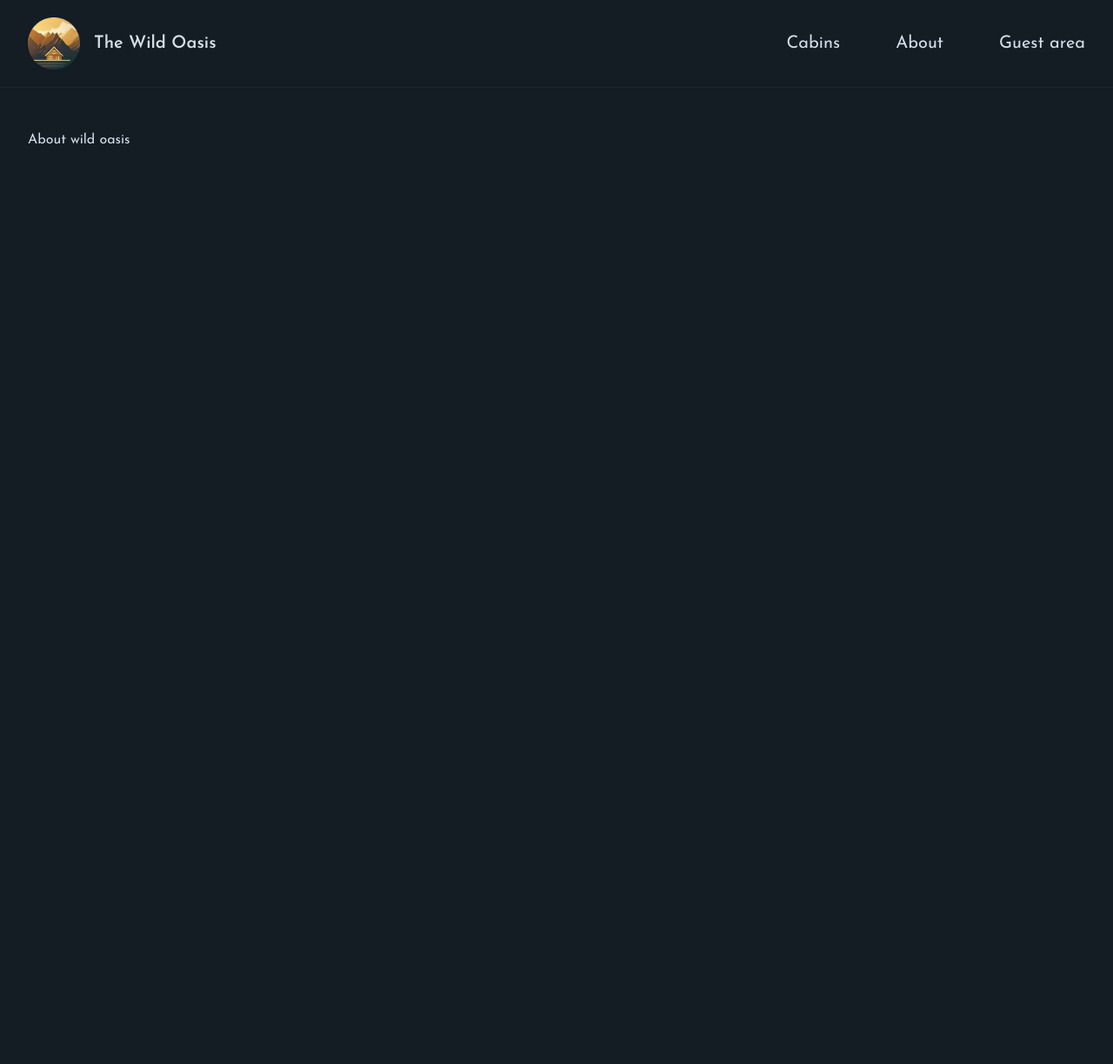
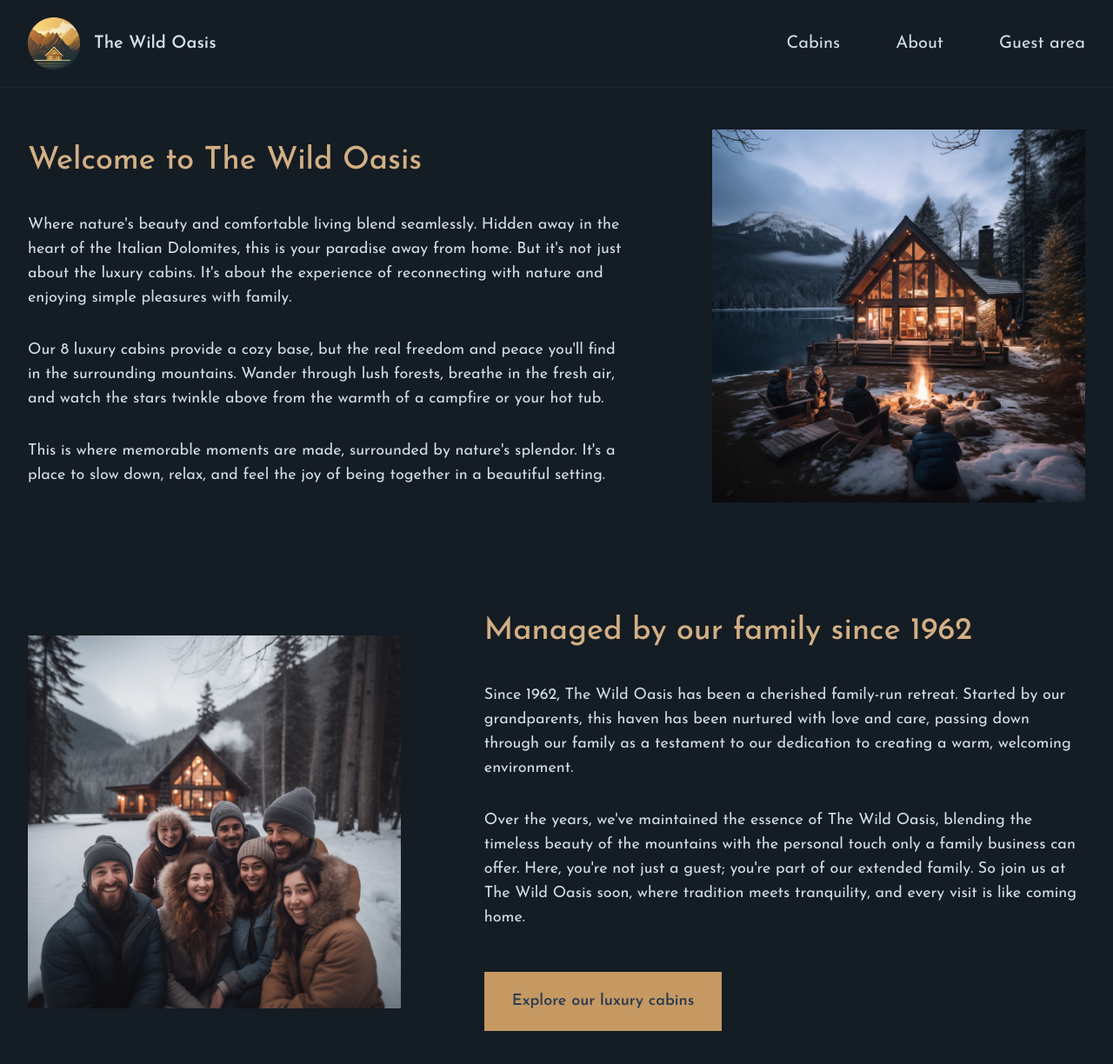
Before and after one commit to SabinaCristea/wild-oasis-nextjs, a Next.js app: page /about in a window 1280 px wide. Shown: the top 1224 px of the page at 87% size. Before the commit the page ends 800 px from the top, so only its background shows below. Built offline with nearby package versions, Linux system fonts and the light colour scheme.

Commit message:
Built home page, built about page with responsive images

```diff
--- a/app/about/page.js
+++ b/app/about/page.js
@@ -1,7 +1,86 @@
-export const metadata = {
-  title: "About",
-};
+import Image from "next/image";
+import image1 from "@/public/about-1.jpg";
+import image2 from "@/public/about-2.jpg";
 
 export default function Page() {
-  return <h1>About wild oasis</h1>;
+  return (
+    <div className="grid grid-cols-5 gap-x-24 gap-y-32 text-lg items-center">
+      <div className="col-span-3">
+        <h1 className="text-4xl mb-10 text-accent-400 font-medium">
+          Welcome to The Wild Oasis
+        </h1>
+
+        <div className="space-y-8">
+          <p>
+            Where nature&apos;s beauty and comfortable living blend seamlessly.
+            Hidden away in the heart of the Italian Dolomites, this is your
+            paradise away from home. But it&apos;s not just about the luxury
+            cabins. It&apos;s about the experience of reconnecting with nature
+            and enjoying simple pleasures with family.
+          </p>
+          <p>
+            Our 8 luxury cabins provide a cozy base, but the real freedom and
+            peace you&apos;ll find in the surrounding mountains. Wander through
+            lush forests, breathe in the fresh air, and watch the stars twinkle
+            above from the warmth of a campfire or your hot tub.
+          </p>
+          <p>
+            This is where memorable moments are made, surrounded by
+            nature&apos;s splendor. It&apos;s a place to slow down, relax, and
+            feel the joy of being together in a beautiful setting.
+          </p>
+        </div>
+      </div>
+
+      <div className="col-span-2">
+        <Image
+          src={image1}
+          alt="Family sitting around a fire pit in front of cabin"
+          placeholder="blur"
+          quality={80}
+        />
+      </div>
+
+      <div className="aspect-square col-span-2 relative">
+        <Image
+          src="/about-2.jpg"
+          fill
+          className="object-cover"
+          alt="Family that manages The Wild Oasis"
+        />
+      </div>
+
+      <div className="col-span-3">
+        <h1 className="text-4xl mb-10 text-accent-400 font-medium">
+          Managed by our family since 1962
+        </h1>
+
+        <div className="space-y-8">
+          <p>
+            Since 1962, The Wild Oasis has been a cherished family-run retreat.
+            Started by our grandparents, this haven has been nurtured with love
+            and care, passing down through our family as a testament to our
+            dedication to creating a warm, welcoming environment.
+          </p>
+          <p>
+            Over the years, we&apos;ve maintained the essence of The Wild Oasis,
+            blending the timeless beauty of the mountains with the personal
+            touch only a family business can offer. Here, you&apos;re not just a
+            guest; you&apos;re part of our extended family. So join us at The
+            Wild Oasis soon, where tradition meets tranquility, and every visit
+            is like coming home.
+          </p>
+
+          <div>
+            <a
+              href="/cabins"
+              className="inline-block mt-4 bg-accent-500 px-8 py-5 text-primary-800 text-lg font-semibold hover:bg-accent-600 transition-all"
+            >
+              Explore our luxury cabins
+            </a>
+          </div>
+        </div>
+      </div>
+    </div>
+  );
 }
--- a/app/cabins/page.js
+++ b/app/cabins/page.js
@@ -1,13 +1,30 @@
-import Counter from "@/app/_components/Counter";
-
-export const metadata = {
-  title: "Cabins",
-};
+import CabinCard from "@/app/_components/CabinCard";
 
 export default function Page() {
+  // CHANGE
+  const cabins = [];
+
   return (
     <div>
-      <h1>Cabins Page</h1>
+      <h1 className="text-4xl mb-5 text-accent-400 font-medium">
+        Our Luxury Cabins
+      </h1>
+      <p className="text-primary-200 text-lg mb-10">
+        Cozy yet luxurious cabins, located right in the heart of the Italian
+        Dolomites. Imagine waking up to beautiful mountain views, spending your
+        days exploring the dark forests around, or just relaxing in your private
+        hot tub under the stars. Enjoy nature&apos;s beauty in your own little
+        home away from home. The perfect spot for a peaceful, calm vacation.
+        Welcome to paradise.
+      </p>
+
+      {cabins.length > 0 && (
+        <div className="grid sm:grid-cols-1 md:grid-cols-2 gap-8 lg:gap-12 xl:gap-14">
+          {cabins.map((cabin) => (
+            <CabinCard cabin={cabin} key={cabin.id} />
+          ))}
+        </div>
+      )}
     </div>
   );
 }
--- a/app/layout.js
+++ b/app/layout.js
@@ -27,7 +27,7 @@
   return (
     <html lang="en">
       <body
-        className={`${josefin.className} bg-primary-950 text-primary-100 min-h-screen flex flex-col`}
+        className={`${josefin.className} bg-primary-950 text-primary-100 min-h-screen flex flex-col relative`}
       >
         <Header />
 
--- a/app/page.js
+++ b/app/page.js
@@ -1,7 +1,30 @@
+import Image from "next/image";
+import Link from "next/link";
+import bg from "@/public/bg.png";
+
 export default function Page() {
   return (
-    <div>
-      <h1>The wild oasis. Welcome to Paradise.</h1>
-    </div>
+    <main className="mt-24">
+      <Image
+        src={bg}
+        fill
+        placeholder="blur"
+        quality={80}
+        className="object-cover object-top"
+        alt="Mountains and forests with two cabins"
+      />
+
+      <div className="relative z-10 text-center">
+        <h1 className="text-8xl text-primary-50 mb-10 tracking-tight font-normal">
+          Welcome to paradise.
+        </h1>
+        <Link
+          href="/cabins"
+          className="bg-accent-500 px-8 py-6 text-primary-800 text-lg font-semibold hover:bg-accent-600 transition-all"
+        >
+          Explore luxury cabins
+        </Link>
+      </div>
+    </main>
   );
 }
```
Also changed, not shown: app/_components/CabinCard.js (renamed from starter/components/CabinCard.js).
